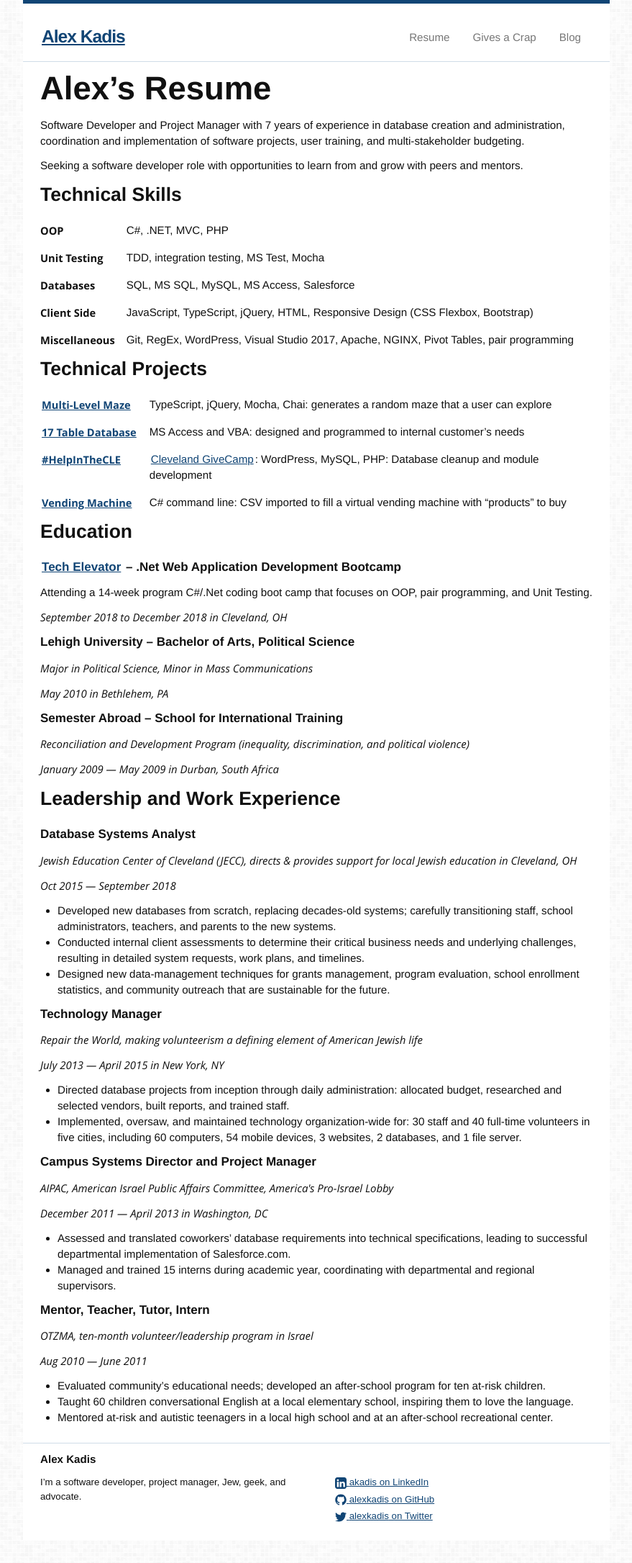
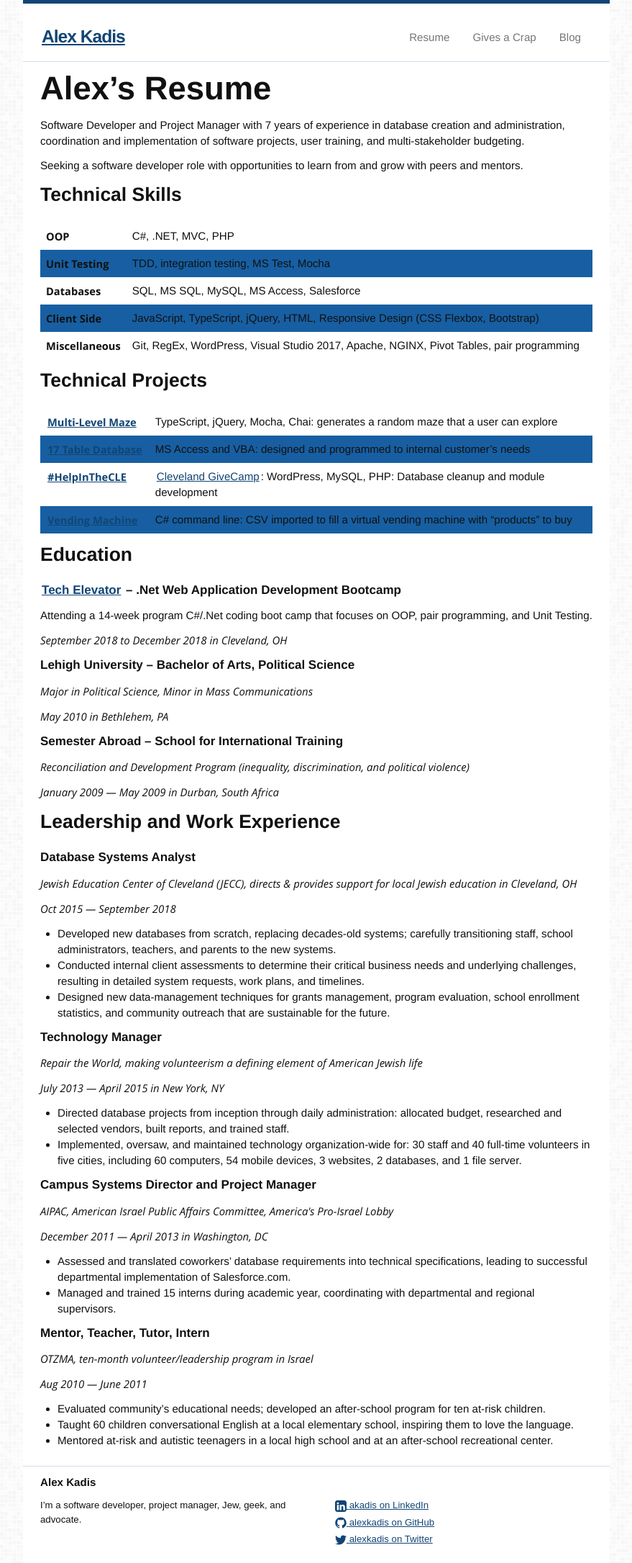
Before and after one commit to alexkadis/alexkadis-com, a Jekyll site: the page built from resume.md, in a window 1280 px wide. Shown: the whole page at 72% size, without its empty margins (200-1079 px from the left). Built offline with Jekyll 4.4.1, drawn with Linux system fonts in a browser that asks for light colours; some web fonts are replaced; before the commit the page ends 2139 px from its top, so only the background shows below that.

Commit message:
Attempt at alternating background colors for definition lists

```diff
--- a/_sass/_base.scss
+++ b/_sass/_base.scss
@@ -227,12 +227,17 @@
 dl {
   display: grid;
   grid-template-columns: auto 1fr;
-  grid-gap: 1em;
+  grid-gap: 0;
 }
 dt {
   grid-column: 1;
   font-weight: bold;
+  padding: .5em;
 }
 dd {
    grid-column: 2;
+   padding: .5em;
 }
+
+dt:nth-of-type(even) { background-color: lighten($brand-color, 10%); }
+dd:nth-of-type(even) { background-color: lighten($brand-color, 10%); }
```
